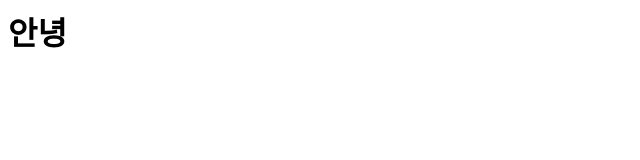
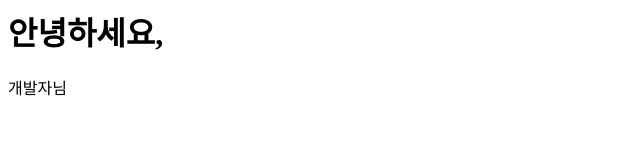
Before and after one commit to shashaping/ProjectS, a plain HTML site: page index.html in a window 1280 px wide. Shown: the whole page, without its empty margins (0-640 px from the left). Drawn offline with Linux system fonts and the light colour scheme.

Commit message:
정중한 표현 추가
호칭과 정중한 표현 추가

```diff
--- a/index.html
+++ b/index.html
@@ -1,3 +1,4 @@
 <html>
-    <h1>안녕</h1>
+    <h1>안녕하세요,</h1>
+    <p>개발자님</p>
 </html>
```
